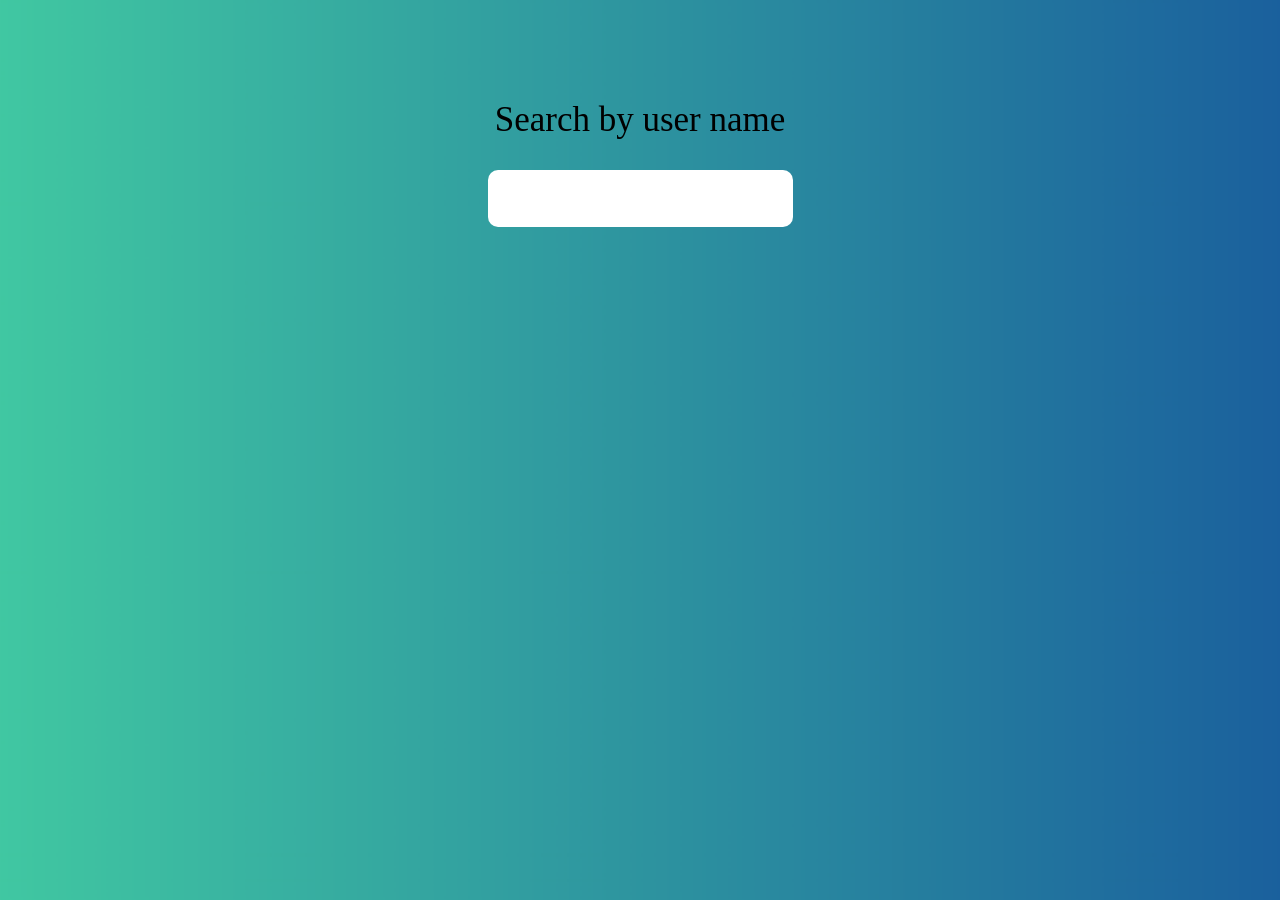
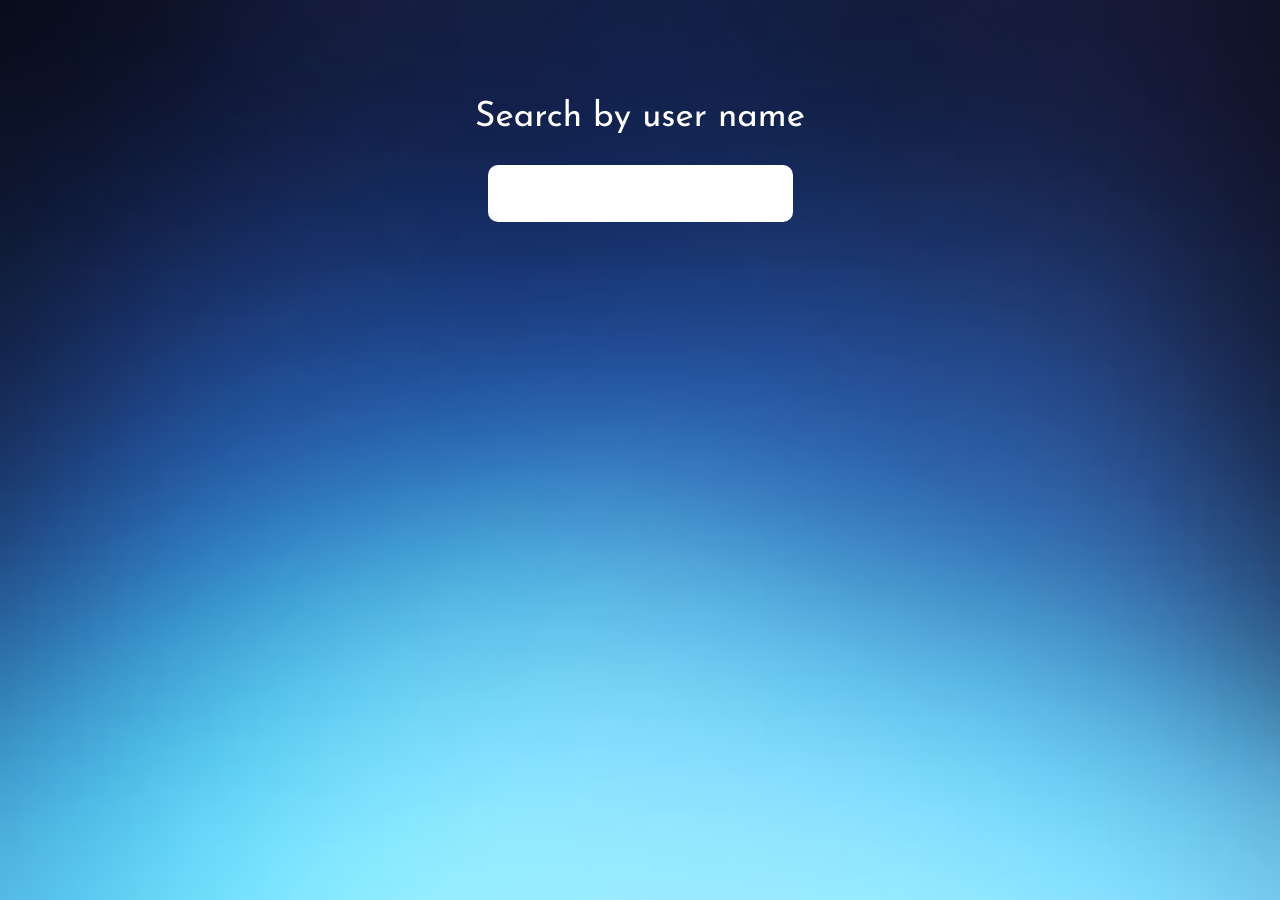
Before and after one commit to pav1984/19.9, a website: page index.html in a window 1280 px wide. Drawn offline with nearby package versions, Linux system fonts and the light colour scheme.

Commit message:
Add picture

```diff
--- a/style.css
+++ b/style.css
@@ -1,5 +1,6 @@
+@import url('https://fonts.googleapis.com/css?family=Josefin+Sans');
 body {
-    background-image: url('/color.png');
+    background-image: url('/blue.jpg');
     background-position: center;
     background-repeat: no-repeat;
     background-size: cover;
@@ -8,6 +9,7 @@ body {
     overflow-y: auto;
     margin: 0 auto;
     box-sizing: border-box;
+    font-family: 'Josefin Sans',sans-serif;
 }
 .search {
     text-align: center;
@@ -17,6 +19,7 @@ label {
     font-size: 35px;
     display: block;
     margin: 10px;
+    color: #ffffff;
 }
 input {
     padding: 17px 20px;
@@ -24,6 +27,7 @@ input {
     border: none;
     margin: 20px 0;
     font-size: 20px;
+    outline: none;
 }
 .all-users {
 
```
Also changed, not shown: blue.jpg (added), color.png (deleted).
